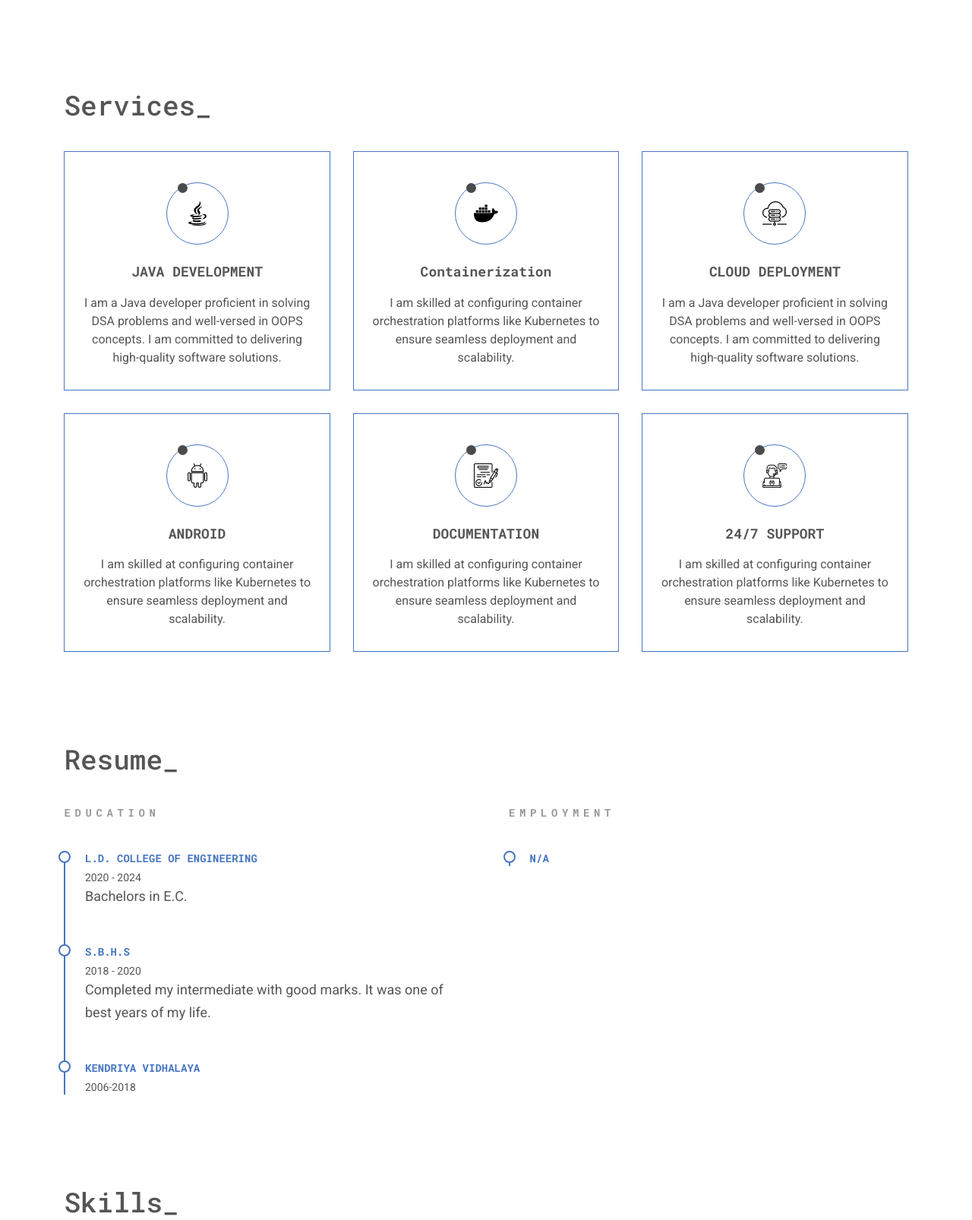
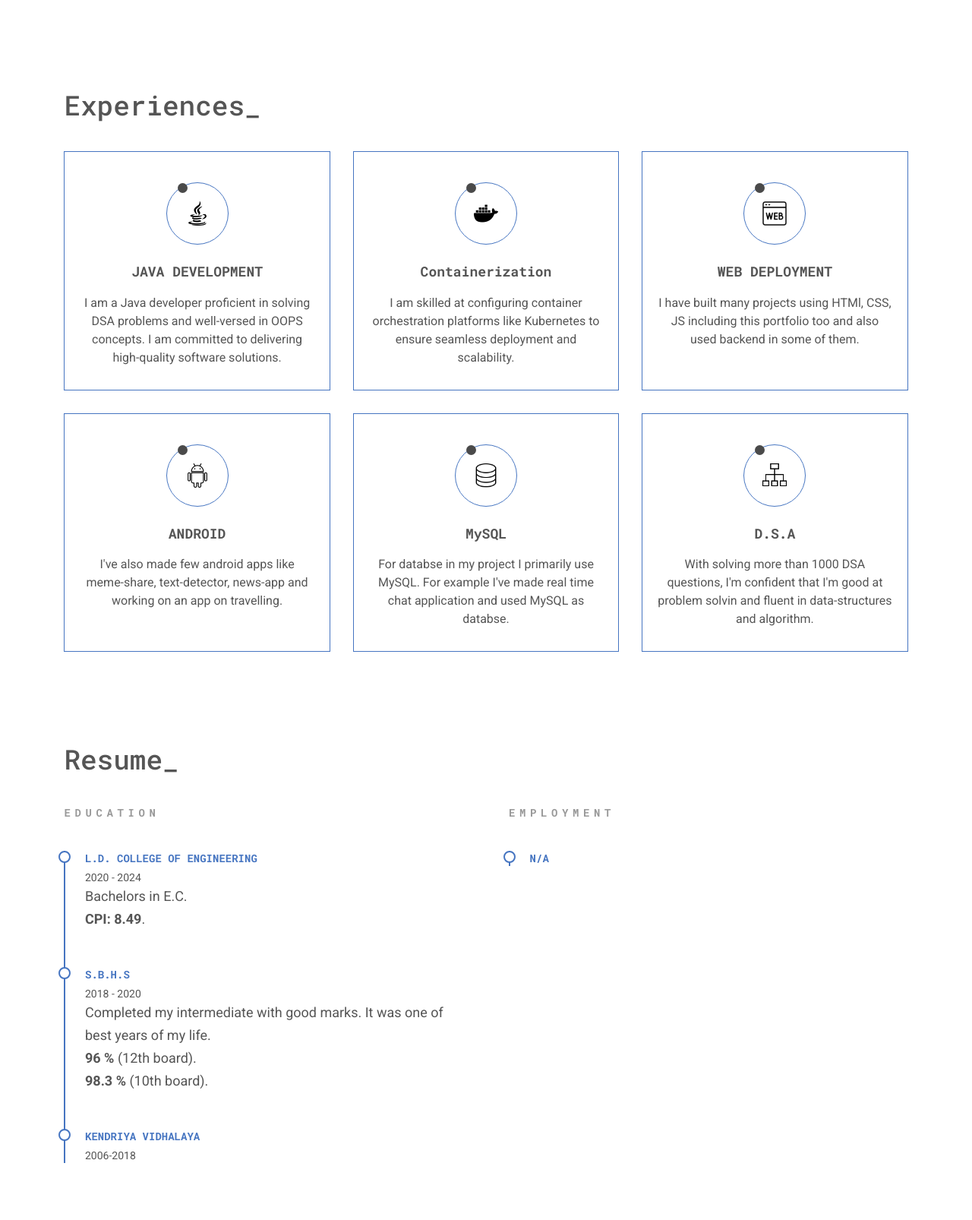
Before and after one commit to rohitchouhan35/portfolio, a plain HTML site: page index.html in a window 1280 px wide. Shown: the part 851-2457 px from the top of the page at 76% size. Drawn offline with nearby package versions, Linux system fonts and the light colour scheme.

Commit message:
added new projects

```diff
--- a/index.html
+++ b/index.html
@@ -33,7 +33,7 @@
             </li>
 
             <li>
-              <a href="#services" class="nav__link">Services</a>
+              <a href="#services" class="nav__link">EXPERIENCES</a>
             </li>
 
             <li>
@@ -135,9 +135,9 @@
         </a>
       </section>
 
-      <!--================Services=================-->
+      <!--================Experiences=================-->
       <section class="services section container" id="services">
-        <h2 class="section__title">Services_</h2>
+        <h2 class="section__title">Experiences_</h2>
 
         <div class="services__container grid">
           <div class="services__item">
@@ -182,7 +182,7 @@
           <div class="services__item">
             <div class="icon__box">
               <img
-                src="assets/img/cloud.png"
+                src="assets/img/website-icon.png"
                 alt="cloud-img"
                 class="services__icon"
               />
@@ -191,11 +191,9 @@
               </div>
             </div>
 
-            <h3 class="services__title text-lg">CLOUD DEPLOYMENT</h3>
+            <h3 class="services__title text-lg">WEB DEPLOYMENT</h3>
             <p class="services__detail">
-              I am a Java developer proficient in solving DSA problems and
-              well-versed in OOPS concepts. I am committed to delivering
-              high-quality software solutions.
+              I have built many projects using HTMl, CSS, JS including this portfolio too and also used backend in some of them.
             </p>
           </div>
 
@@ -213,15 +211,14 @@
 
             <h3 class="services__title text-lg">ANDROID</h3>
             <p class="services__detail">
-              I am skilled at configuring container orchestration platforms like
-              Kubernetes to ensure seamless deployment and scalability.
+              I've also made few android apps like meme-share, text-detector, news-app and working on an app on travelling.
             </p>
           </div>
 
           <div class="services__item">
             <div class="icon__box">
               <img
-                src="assets/img/documentation.png"
+                src="assets/img/databse-icon.png"
                 alt="documentation-img"
                 class="services__icon"
               />
@@ -230,17 +227,16 @@
               </div>
             </div>
 
-            <h3 class="services__title text-lg">DOCUMENTATION</h3>
+            <h3 class="services__title text-lg">MySQL</h3>
             <p class="services__detail">
-              I am skilled at configuring container orchestration platforms like
-              Kubernetes to ensure seamless deployment and scalability.
+              For databse in my project I primarily use MySQL. For example I've made real time chat application and used MySQL as databse.
             </p>
           </div>
 
           <div class="services__item">
             <div class="icon__box">
               <img
-                src="assets/img/support.png"
+                src="assets/img/algorithm-icon.png"
                 alt="support-img"
                 class="services__icon"
               />
@@ -249,10 +245,9 @@
               </div>
             </div>
 
-            <h3 class="services__title text-lg">24/7 SUPPORT</h3>
+            <h3 class="services__title text-lg">D.S.A</h3>
             <p class="services__detail">
-              I am skilled at configuring container orchestration platforms like
-              Kubernetes to ensure seamless deployment and scalability.
+              With solving more than 1000 DSA questions, I'm confident that I'm good at problem solvin and fluent in data-structures and algorithm.
             </p>
           </div>
         </div>
@@ -271,6 +266,7 @@
               </h3>
               <p class="resumr__date text-sm">2020 - 2024</p>
               <p class="resumr__description text-lg">Bachelors in E.C.</p>
+              <p class="resumr__description text-lg"><b>CPI: 8.49</b>.</p>
             </div>
 
             <div class="resume__item">
@@ -280,6 +276,8 @@
                 Completed my intermediate with good marks. It was one of best
                 years of my life.
               </p>
+              <p class="resumr__description text-lg"><b>96 %</b>  (12th board).</p>
+              <p class="resumr__description text-lg"><b>98.3 %</b>  (10th board).</p>
             </div>
 
             <div class="resume__item">
@@ -471,6 +469,32 @@
         </div>
 
         <div class="projects__container grid">
+
+          <div class="project__item grid mix web">
+            <img src="assets/img/chat-app-img.png" alt="ocr-img" class="project__img" />
+
+            <div class="project__data">
+              <h3 class="project__title text-lg">Real-time Chat Application</h3>
+              <p class="project__description">
+                Fully functional real-time chat application with login/signup, users online/offline status and with a clean UI
+              </p>
+              <h4 class="project__stack text-xs">USED STACK:</h4>
+              <ul class="tags text-sm">
+                <li>MySQL</li>
+                <li>PHP</li>
+                <li>JAVASCRIPT</li>
+                <li>HTML</li>
+                <li>CSS</li>
+              </ul>
+
+              <a
+                href="https://github.com/rohitchouhan35/live-chat-app"
+                class="project__link text-sm"
+                >ChatSafe-beta</a
+              >
+            </div>
+          </div>
+
           <div class="project__item grid mix app">
             <img src="assets/img/ocr.png" alt="ocr-img" class="project__img" />
 
```
Also changed, not shown: assets/img/algorithm-icon.png (added), assets/img/chat-app-img.png (added), assets/img/chat-appli.png (added), assets/img/databse-icon.png (added), assets/img/website-icon.png (added).
